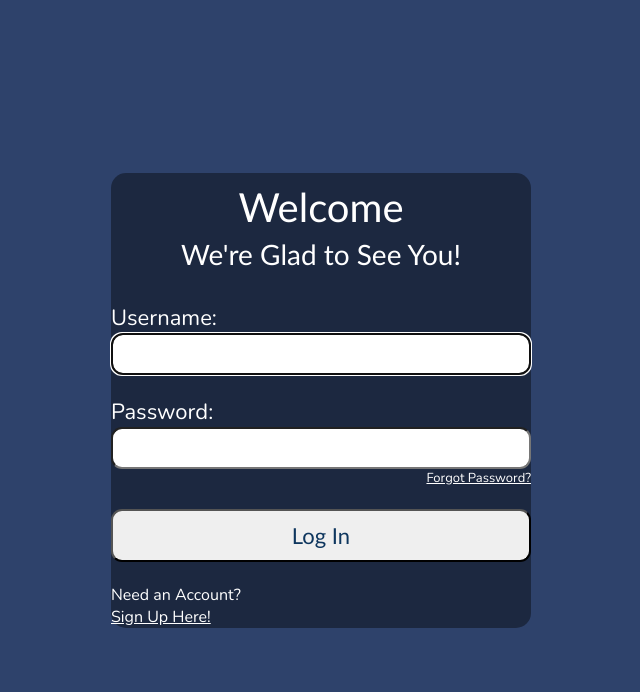
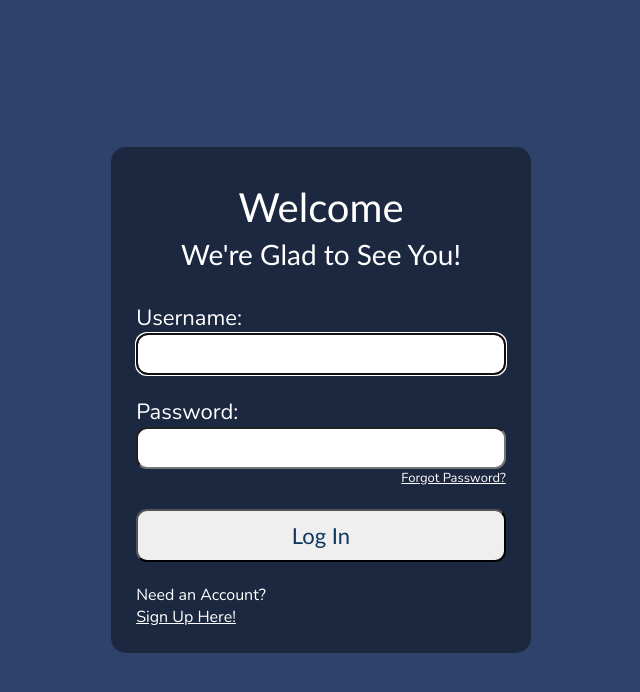
Before and after one commit to Selah-Digital-Health/selah-pharmacy, a React (Create React App) app: page /login in a window 1280 px wide. Shown: the top 692 px of the page, without its empty margins (319-959 px from the left). Built offline with nearby package versions, Linux system fonts and the light colour scheme.

Commit message:
update index.css

```diff
--- a/src/index.css
+++ b/src/index.css
@@ -69,8 +69,10 @@ roundedSection {
     justify-content: flex-start;
     background-color: rgba(0, 0, 0, 0.4);
     border-radius: 15px;
-    margin: 10px;
-
+    padding-top: 2%;
+    padding-left: 2%;
+    padding-right: 2%;
+    padding-bottom: 2%;
 }
 
 form {
```
